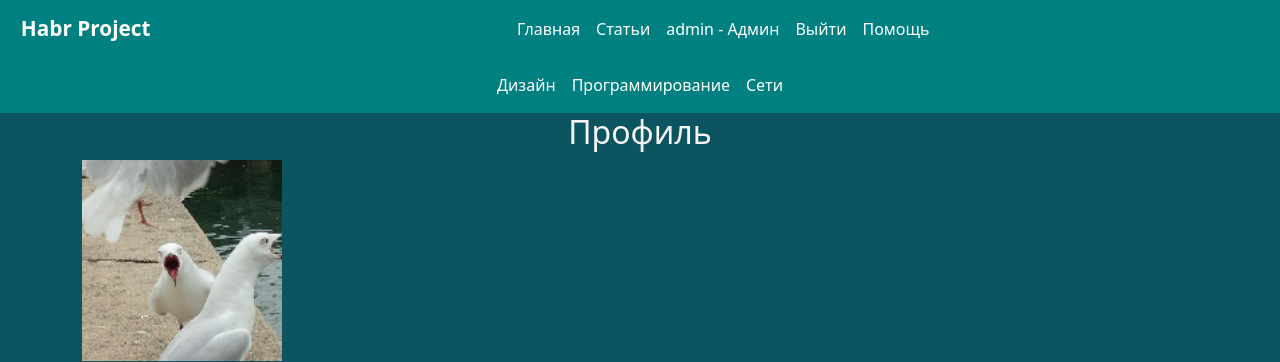
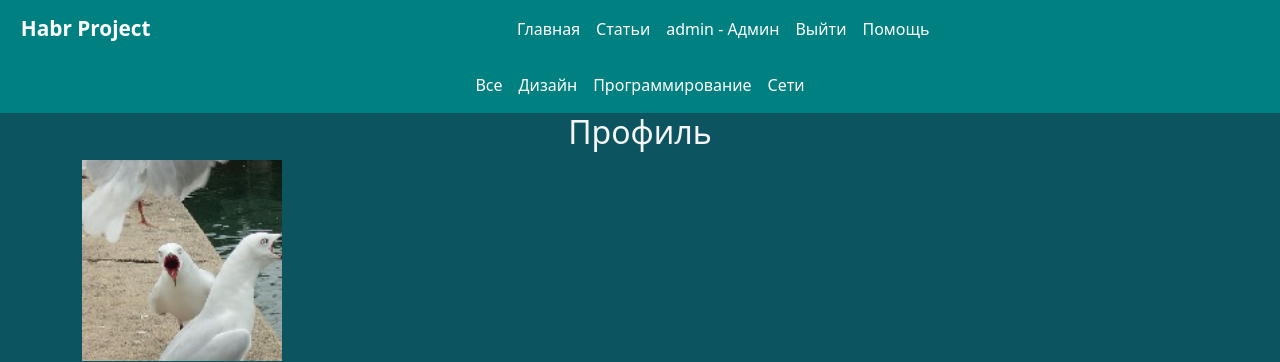
Before and after one commit to Scrum-GB-Habr/gb_habr_agile_scrum, a Django app: page /auth/edit/ in a window 1280 px wide. Shown: the top 362 px of the page. Run offline with Django 3.2, Linux system fonts and the light colour scheme; a user stored in the database is signed in; data comes from the database, SQL or seed files in the repository; some libraries are stand-ins or nearby versions.

Commit message:
добавлена категория все
#15

```diff
--- a/habr/mainapp/templates/mainapp/includes/inc__main_menu.html
+++ b/habr/mainapp/templates/mainapp/includes/inc__main_menu.html
@@ -1,6 +1,11 @@
 
 <nav class="navbar navbar-expand-lg navbar-light">
     <ul class="navbar-nav mr-auto">
+     <li class="nav-item">
+         <a href="/" class="nav-link customcss" style="color: black">
+            Все
+        </a>
+     </li>
         {% for item in my_main_menu %}
             <li class="nav-item">
                 <a href="/cat/{{ item.id }}" class="nav-link customcss" style="color: black">
```
